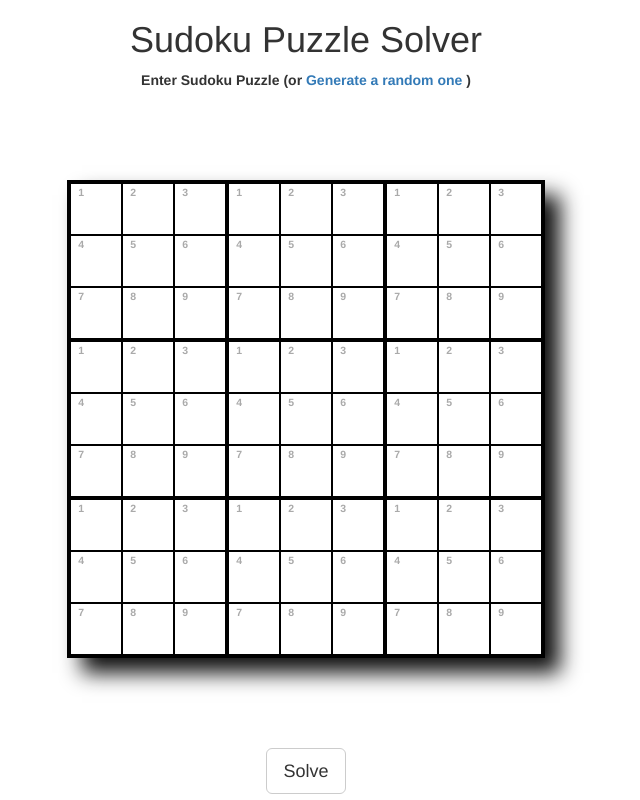
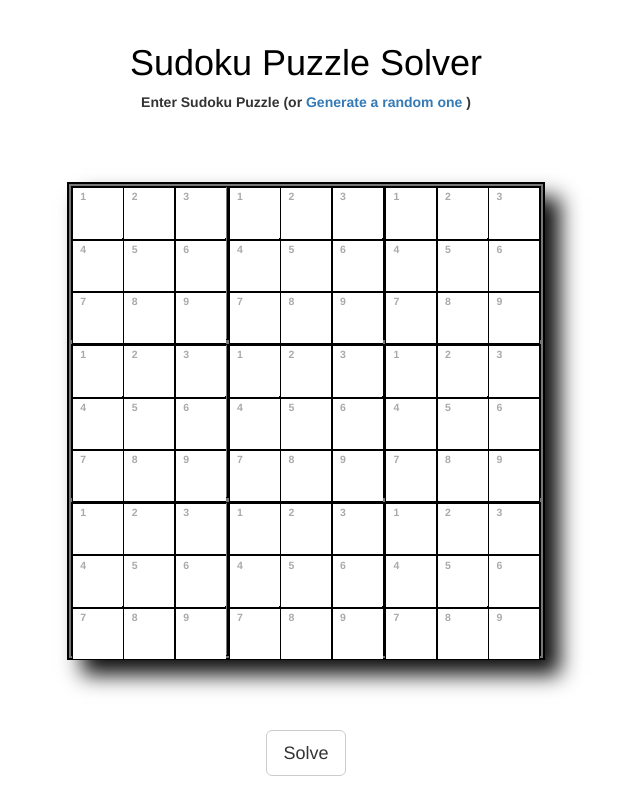
Before and after one commit to jashan498/DS_project, a plain HTML site: page index.html in a window 1280 px wide. Shown: the whole page, without its empty margins (334-974 px from the left). Drawn offline with nearby package versions, Linux system fonts and the light colour scheme.

Commit message:
Added favicon.ico

```diff
--- a/index.css
+++ b/index.css
@@ -1,15 +1,27 @@
+a.heading:hover {
+  color: #000;
+}
+
+h1 {
+  padding: 2% 0 0 0;
+}
+
 a {
-  text-decoration: none;
+  text-decoration: none !important;
 }
 
 input {
   outline: none;
+  margin: 0;
+  padding: 0;
 }
 
 .sudoku {
   margin: 70px auto;
   width: 478px;
   height: 478px;
+  /* width: 50%; */
+  /* height: 50%; */
   background: #777;
   border: 2px solid #000;
   box-shadow: 15px 15px 20px #111;
@@ -27,8 +39,6 @@ input {
 .sudoku .sudoku-row .sudoku-square .cell {
   float: left;
   position: relative;
-  height: 50px;
-  width: 50px;
   background: #fff;
   border: 1px solid #000;
   box-sizing: content-box;
@@ -56,6 +66,19 @@ input {
 
 .cell {
   background-color: white;
+  width: 32%;
+  height: 33%;
+}
+
+.sudoku-row {
+  width: 100%;
+  height: 33.33%;
+  border: 2px solid #00000000;
+}
+
+.sudoku-square {
+  width: 33.33%;
+  height: 100%;
 }
 
 .label {
@@ -64,3 +87,7 @@ input {
   top: 1px;
   left: 1px;
 }
+
+.heading {
+  color: #000;
+}
--- a/index.html
+++ b/index.html
@@ -1,12 +1,14 @@
 <html class="jashan_Sudoko_Solver">
   <head>
     <title>Sudoku Puzzle Solver</title>
+    <link rel="shortcut icon" type="image/x-icon" href="./favicon.ico" />
     <meta charset="utf-8" />
     <meta name="viewport" content="width=device-width, initial-scale=1" />
     <link
       rel="stylesheet"
       href="https://maxcdn.bootstrapcdn.com/bootstrap/3.3.7/css/bootstrap.min.css"
     />
+    <script src="https://ajax.googleapis.com/ajax/libs/jquery/3.3.1/jquery.min.js"></script>
     <script src="https://maxcdn.bootstrapcdn.com/bootstrap/3.3.7/js/bootstrap.min.js"></script>
     <script language="javascript">
       var puzzles = [
@@ -40,19 +42,22 @@
     <link rel="stylesheet" type="text/css" href="index.css" />
   </head>
 
-  <body data-gr-c-s-loaded="true">
+  <body>
     <div class="container">
-      <h1 align="center">Sudoku Puzzle Solver</h1>
+      <h1 align="center">
+        <a href="https://github.com/jashan498/sudoko_solver" class="heading"
+          >Sudoku Puzzle Solver</a
+        >
+      </h1>
       <div align="center">
         <strong
           >Enter Sudoku Puzzle (or
           <a href="javascript:pick();">Generate a random one</a> )</strong
         >
-        <br /><br />
+        <br />
         <script language="javascript">
           drawPuzzle();
         </script>
-        <br />
         <input
           class="btn btn-default btn-lg"
           type="submit"
```
Also changed, not shown: favicon.ico (added).
